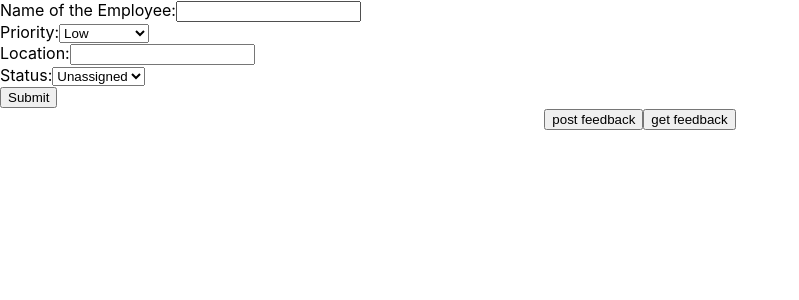
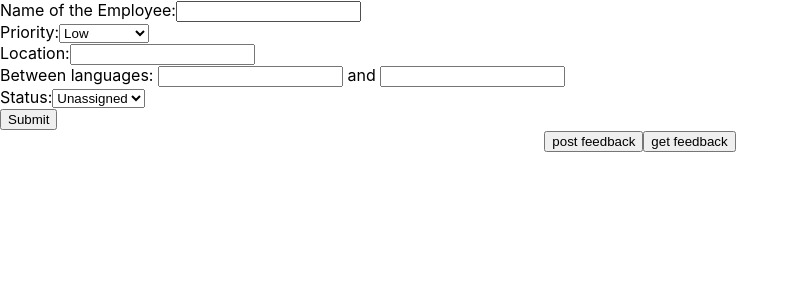
Before and after one commit to kkartsen/CS3733HW3, a React (Create React App) app in the folder hw3-starter-code-main/frontend/: page / in a window 1280 px wide. Shown: the top 300 px of the page, without its empty margins (0-799 px from the left). Built offline with nearby package versions, Linux system fonts and the light colour scheme.

Commit message:
added one input

```diff
--- a/hw3-starter-code-main/frontend/src/App.tsx
+++ b/hw3-starter-code-main/frontend/src/App.tsx
@@ -47,6 +47,12 @@ function App() {
               <input type="text" id="location" name="location" required/>
           </div>
           <div>
+              <label htmlFor="startLang">Between languages: </label>
+              <input type="text" id="start" name="startLang" required/>
+              <label htmlFor={"endLang"}> and </label>
+              <input type={"text"} id={"end"} name={"endLang"} required/>
+          </div>
+          <div>
               <label htmlFor="status">Status:</label>
               <select id="status" name="status" required>
                   <option value="unassigned">Unassigned</option>
```
